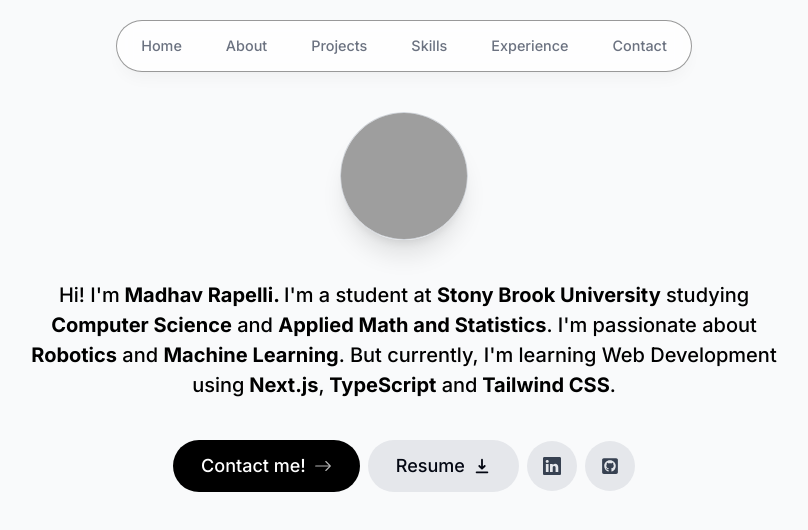
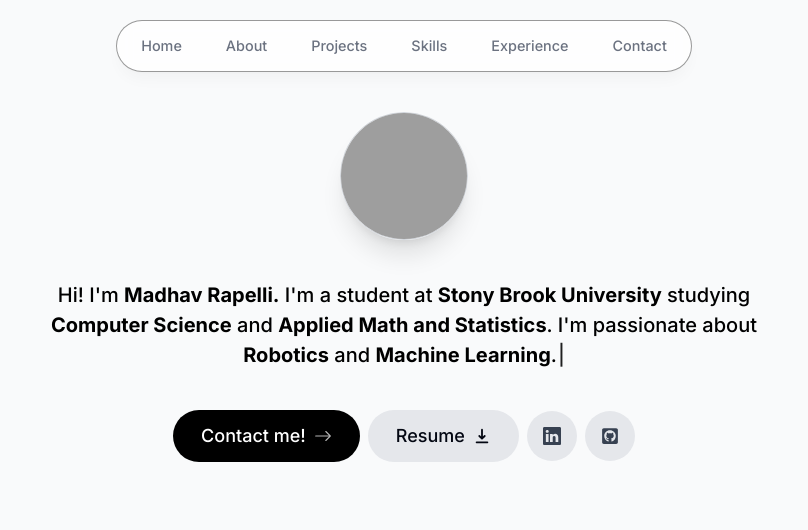
Before and after one commit to MadR7/portfolio_website, a Next.js app: page / in a window 1280 px wide. Shown: the top 530 px of the page, without its empty margins (236-1044 px from the left). Built offline with nearby package versions, Linux system fonts and the light colour scheme; grey boxes are pictures that could not be loaded.

Commit message:
Typewriter effect added

```diff
--- a/components/intro.tsx
+++ b/components/intro.tsx
@@ -1,14 +1,16 @@
 "use client";
 
 import Image from 'next/image';
-import React from 'react';
+import React, { useState } from 'react';
 import { motion } from 'framer-motion';
 import Link from 'next/link';
 import { BsArrowRight, BsLinkedin } from 'react-icons/bs';
 import { HiDownload } from 'react-icons/hi';
 import { FaGithubSquare } from 'react-icons/fa';
+import Typewriter from 'typewriter-effect';
 
 export default function Intro() {
+  const [showButtons, setShowButtons] = useState(false);
   return (
     <section className='relative z-10 mb-28 max-w-[50rem] text-center sm:mb-0'>
       <div className="flex items-center justify-center">
@@ -42,29 +44,38 @@
         >
         </motion.span>
       </div>
-      <motion.p className="text-black mt-10 mb-10 px-4 text-xl font-medium leading-[1.5]"
+
+      <motion.div className="text-black mt-10 mb-10 px-4 text-xl font-medium leading-[1.5]"
         initial={{ opacity: 0, y: 100 }}
         animate={{ opacity: 1, y: 0 }}
       >
-        Hi! I'm
-        <span className='font-bold'> Madhav Rapelli. </span> I'm a student at{" "}
-        <span className="font-bold">Stony Brook University</span> studying
-        <span className="font-bold"> Computer Science</span> and{" "}
-        <span className="font-bold"> Applied Math and Statistics</span>.
-        I'm passionate about
-        <span className="font-bold"> Robotics</span> and{" "}
-        <span className="font-bold"> Machine Learning</span>. But currently,
-        I'm learning Web Development using
-        <span className="font-bold"> Next.js</span>,
-        <span className="font-bold"> TypeScript</span> and
-        <span className="font-bold"> Tailwind CSS</span>.
-      </motion.p>
-      <motion.div className="flex flex-col sm:flex-row justify-center items-center gap-2 px-4 text-lg font-medium"
-        initial={{ opacity: 0, x: 100 }}
-        animate={{ opacity: 1, x: 0 }}
-        transition={{
-          delay: 0.2
+        <Typewriter
+        onInit={(typewriter) => {
+          typewriter
+            .changeDelay(20)
+            .typeString("Hi! I'm <span class='font-bold'>Madhav Rapelli.</span>")
+            .pauseFor(1000)
+            .changeDelay(10)
+            .typeString(" I'm a student at <span class='font-bold'>Stony Brook University</span>")
+            .changeDelay(10)
+            .typeString(" studying <span class='font-bold'>Computer Science</span> and <span class='font-bold'>Applied Math and Statistics</span>.")
+            .changeDelay(5)
+            .typeString(" I'm passionate about <span class='font-bold'>Robotics</span> and <span class='font-bold'>Machine Learning</span>.")
+            .pauseFor(300)
+            .callFunction(() => {
+              setShowButtons(true);
+            })
+            .start();
         }}
+      />
+      </motion.div>
+
+      {showButtons && (
+  <motion.div
+    className="flex flex-col sm:flex-row justify-center items-center gap-2 px-4 text-lg font-medium"
+    initial={{ opacity: 0, y: 20 }}
+    animate={{ opacity: 1, y: 0 }}
+    transition={{ duration: 0.5 }}
   >
     <Link href="#contact" className="group bg-black text-white px-7 py-3 flex items-center
         gap-2 rounded-full outline-none hover:scale-105 hover:bg-gray-950 active:scale-105
@@ -95,6 +106,7 @@
       <FaGithubSquare />
     </a>
   </motion.div>
+)}
     </section>
   );
 }
```
Lines whose indentation alone changed are shown as unchanged.
